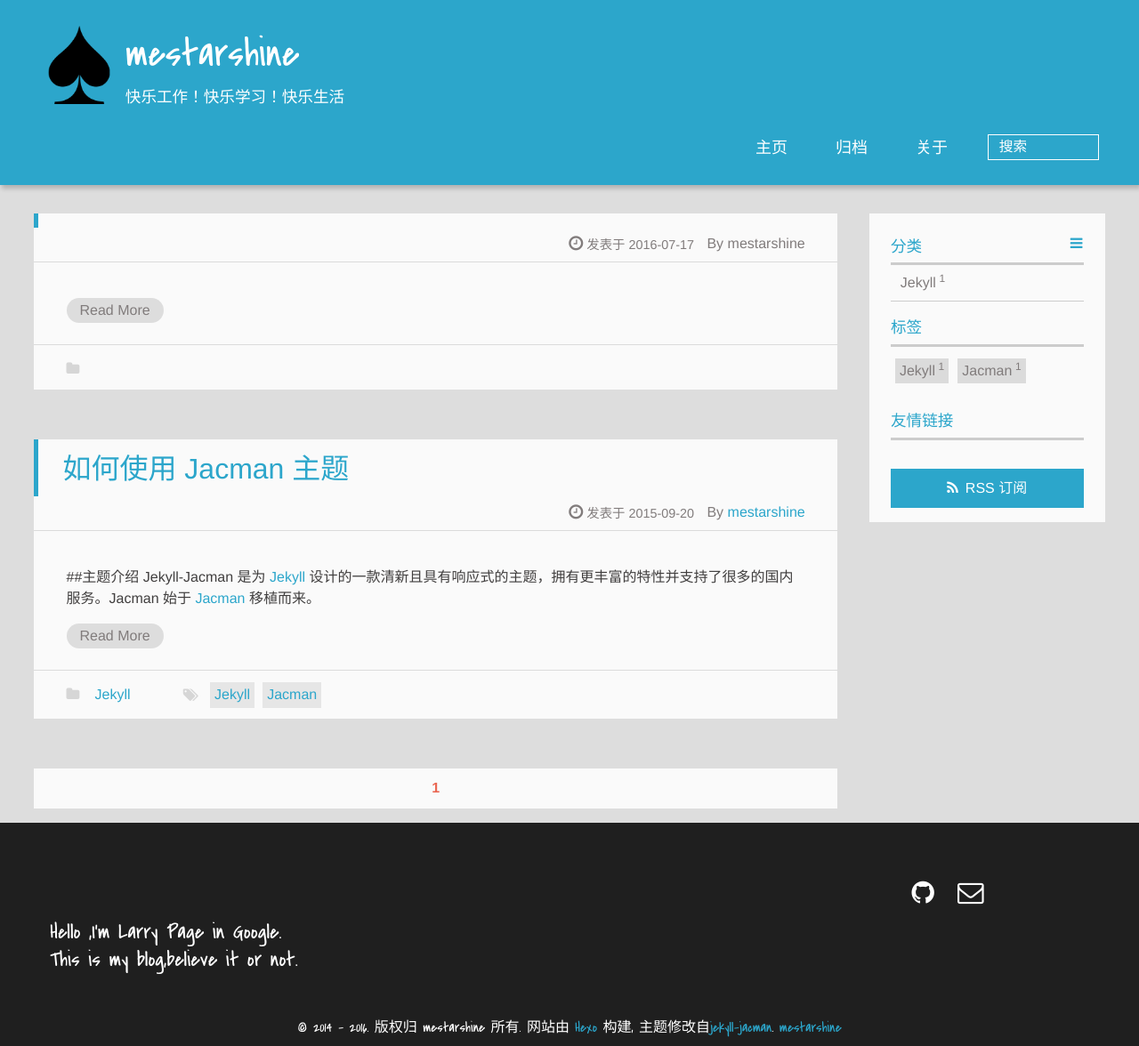
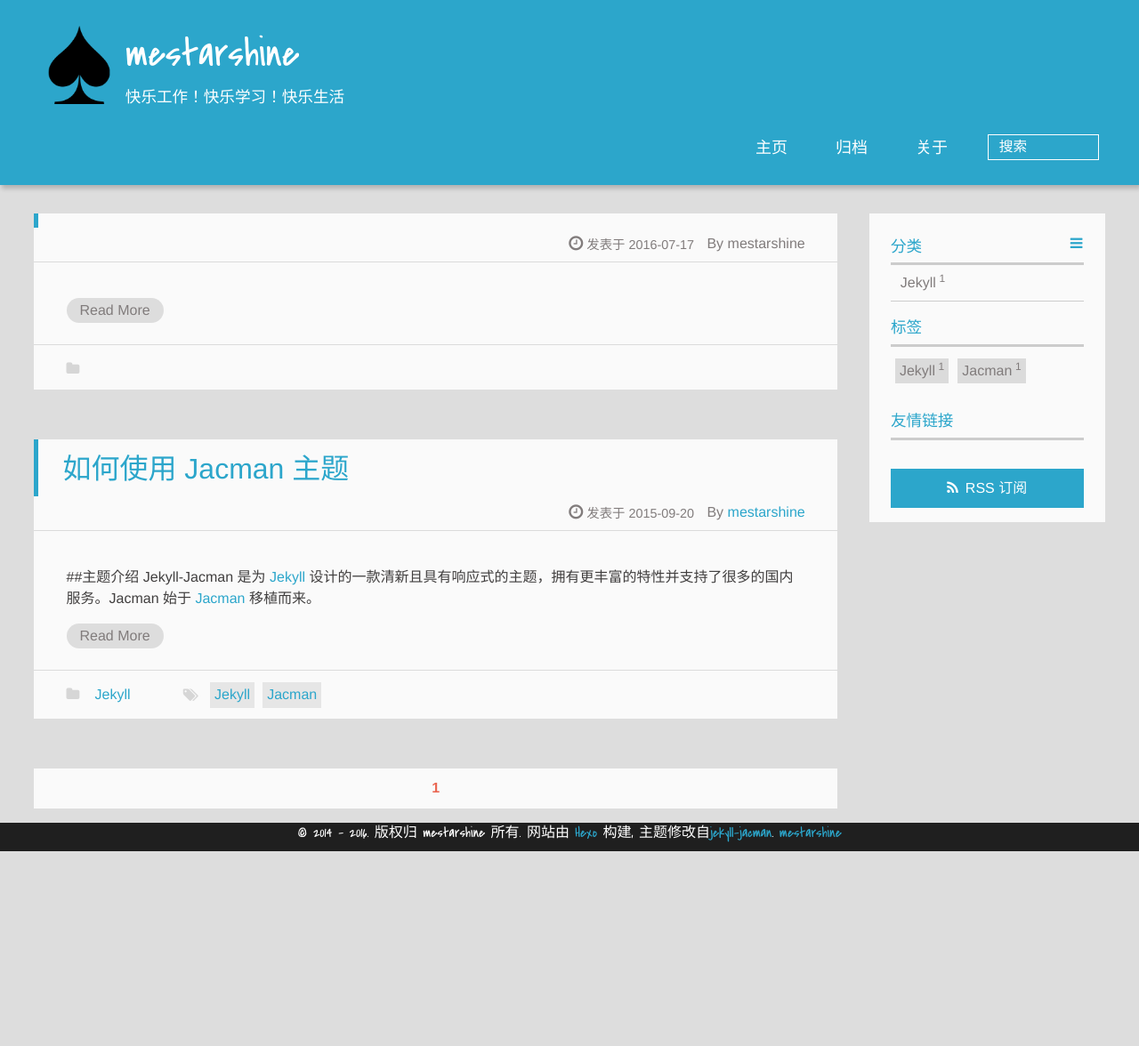
Before and after one commit to PrairieLoneWolf/prairielonewolf.github.io, a Jekyll site: the page built from index.html, in a window 1280 px wide. Shown: the whole page at 89% size. Built offline with Jekyll 4.4.1, drawn with Linux system fonts in a browser that asks for light colours; Markdown is read by kramdown in place of the engine named in the settings; the list of posts is cut into pages by our own code; comment, search, counter and statistics services are not loaded; after the commit the page ends 957 px from its top, so only the background shows below that; part of the change alters nothing that is shown.

Commit message:
取消底部文字

```diff
--- a/_config.yml
+++ b/_config.yml
@@ -80,8 +80,8 @@ mathjax: false      #是否支持mathjax，为true支持
 #### 作者信息
 author:
   name: mestarshine      ## e.g. wuchong Author name
-  intro_line1:  "Hello ,I'm Larry Page in Google."    ## 网站底部的个人介绍
-  intro_line2:  "This is my blog,believe it or not."  ## 第二行
+  ## intro_line1:  "Hello ,I'm Larry Page in Google."    ## 网站底部的个人介绍
+  ## intro_line2:  "This is my blog,believe it or not."  ## 第二行
   weibo:      ## e.g. wuchong1014 or 2176287895 for http://weibo.com/2176287895
   weibo_verifier:  ## 微博秀的验证码
   tsina:      ## 用于微博秀和微博分享
```
